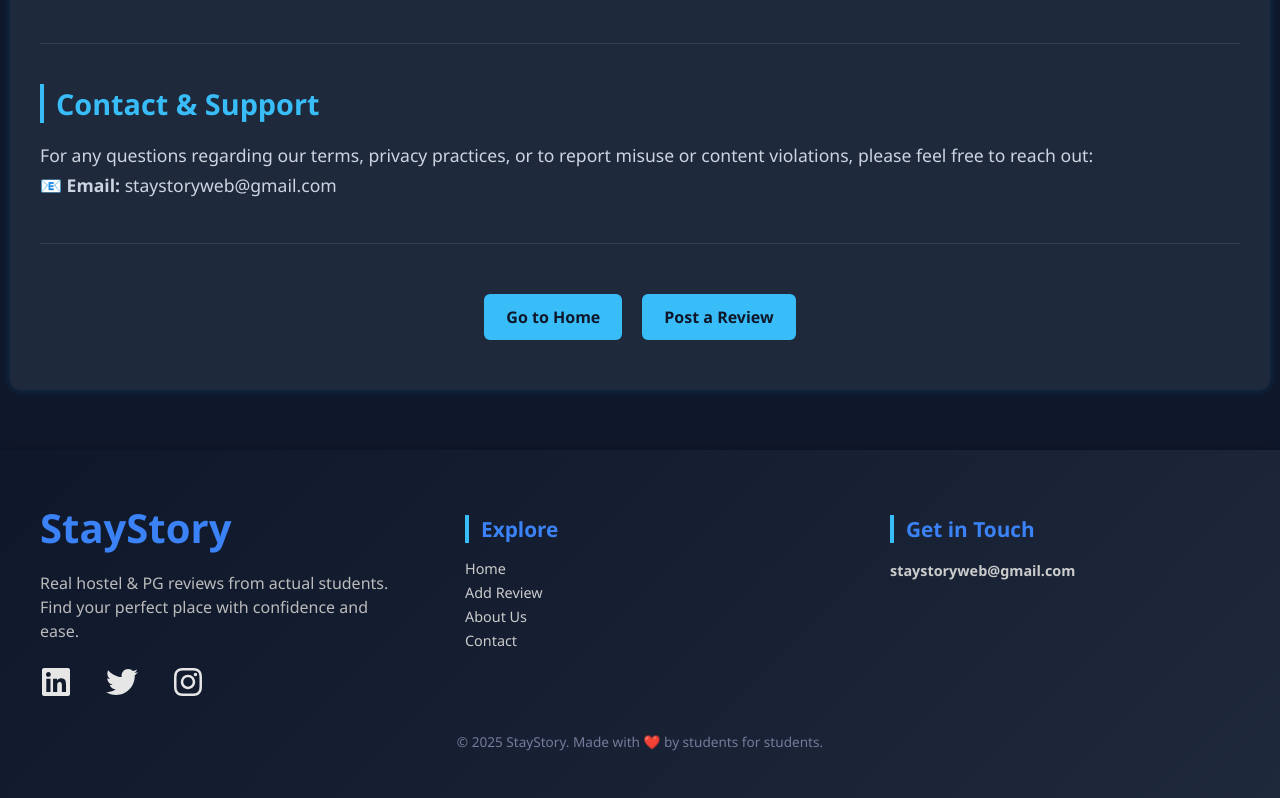
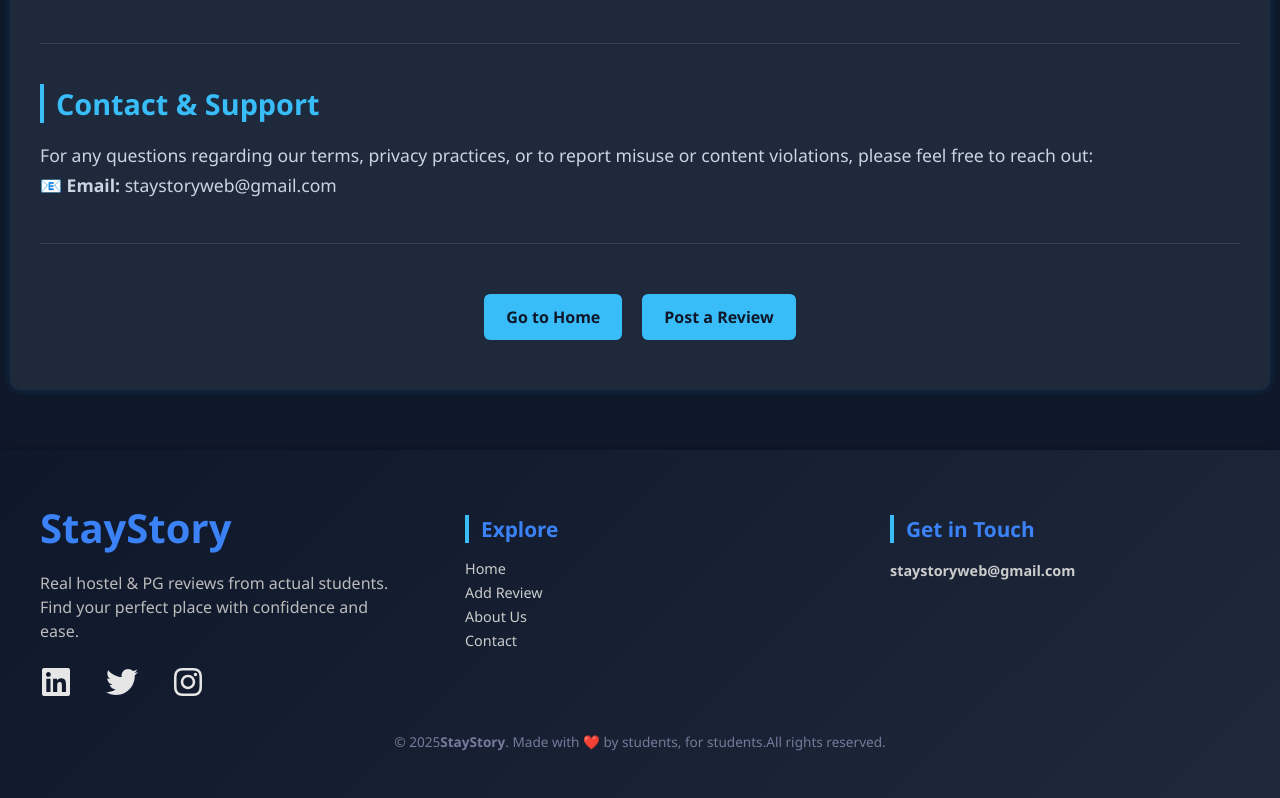
Before and after one commit to RaushanGupta1516/Stay-Story, a React (Create React App) app in the folder client/my-app/: page /terms-of-use in a window 1280 px wide. Shown: the part 948-1746 px from the top of the page. Built offline with nearby package versions, Linux system fonts and the light colour scheme; no server answers.

Commit message:
Update Footer.js

```diff
--- a/client/my-app/src/components/Footer.js
+++ b/client/my-app/src/components/Footer.js
@@ -80,7 +80,7 @@ const Footer = () => {
             <div className="footer-divider"></div>
 
             <p className="footer-copyright">
-                © {new Date().getFullYear()} StayStory. Made with ❤️ by students for students.
+                 © {new Date().getFullYear()}<strong>StayStory</strong>. Made with ❤️ by students, for students.All rights reserved.
             </p>
         </footer>
     );
```
